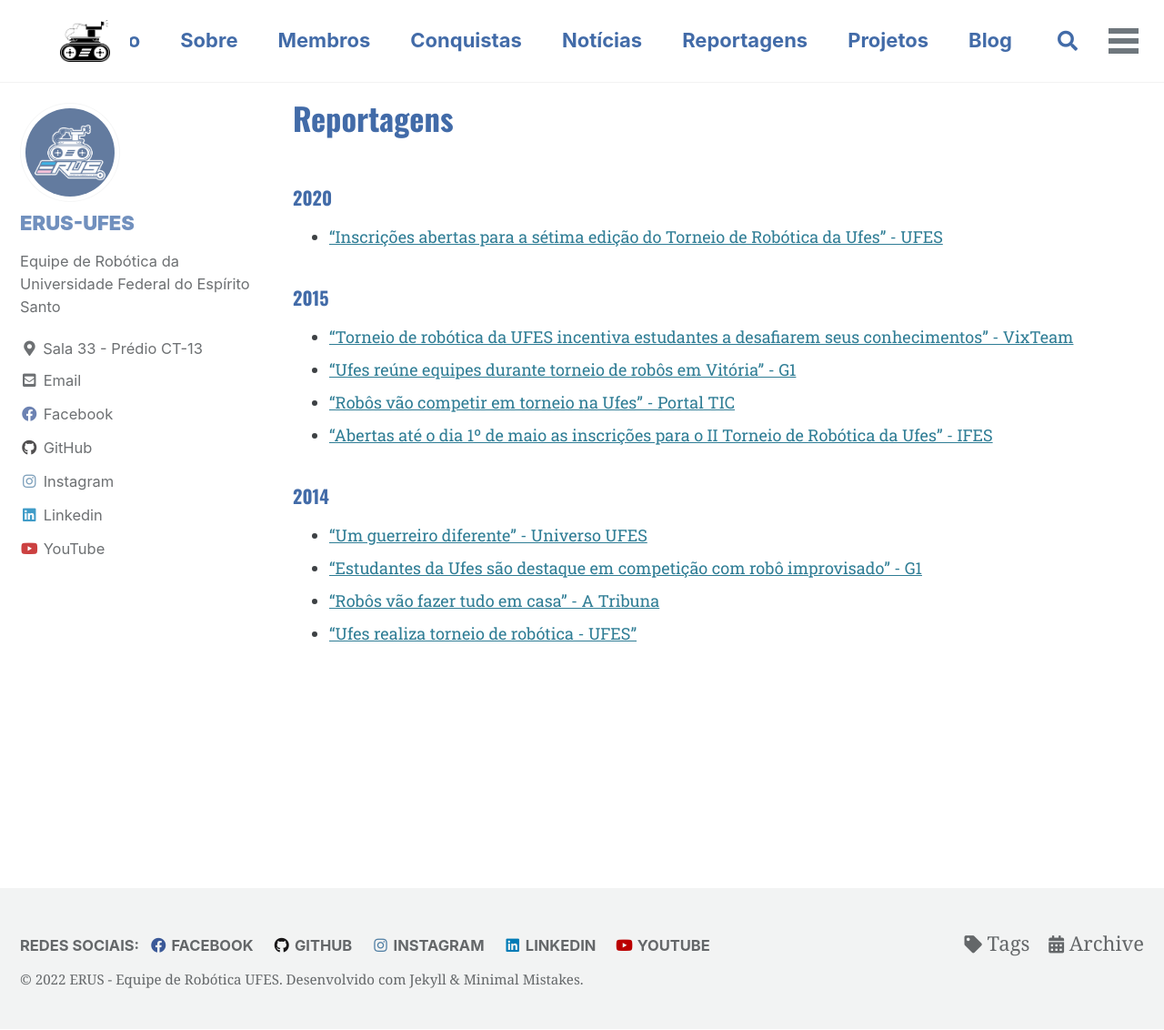
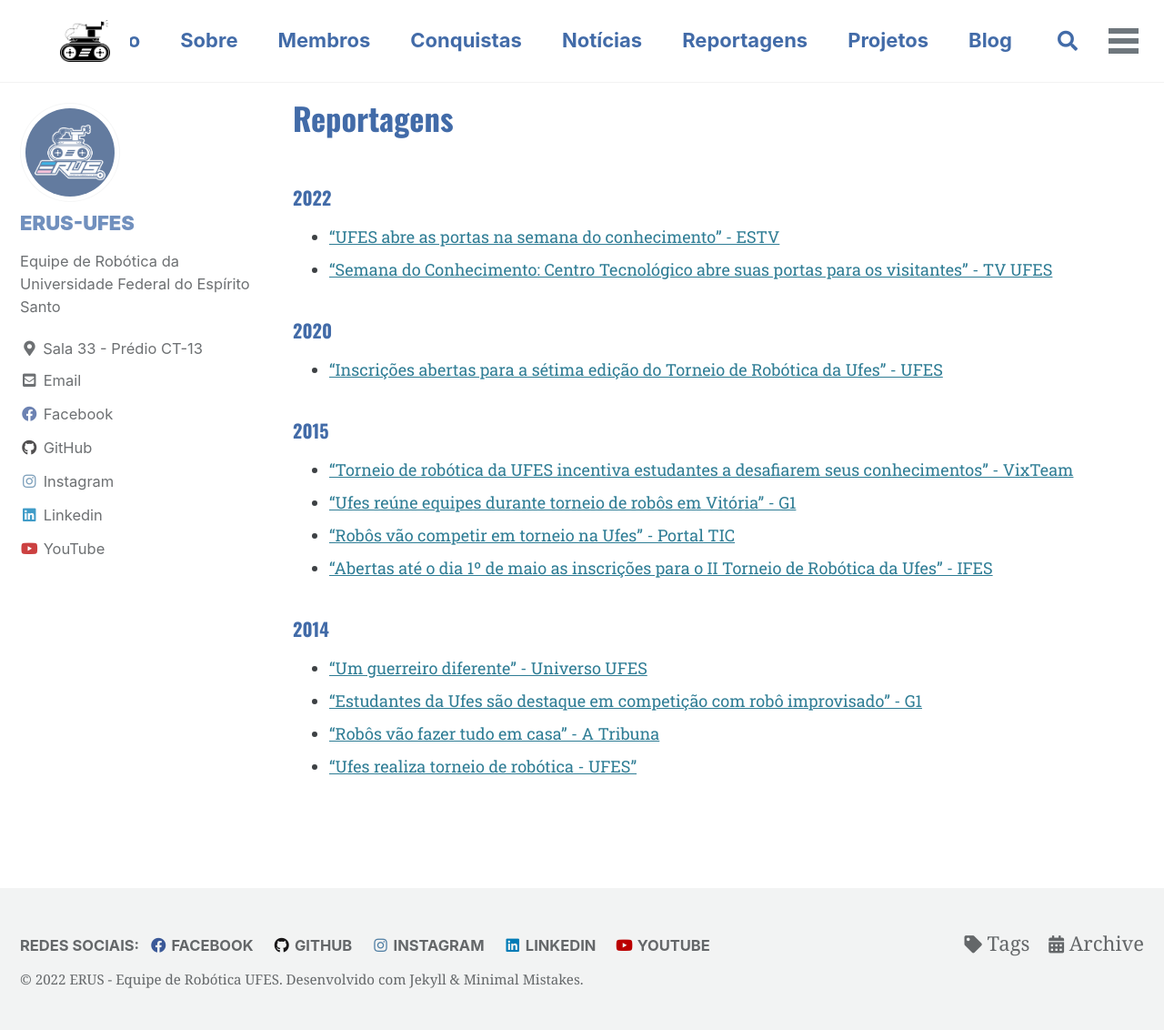
Before and after one commit to erufes/site, a Jekyll site: the page built from _pages/reportagens.md, in a window 1280 px wide and 1132 px high. Shown: the whole window at 91% size. Built offline with Jekyll 4.4.1, drawn with Linux system fonts in a browser that asks for light colours; cached includes are drawn as plain includes.

Commit message:
Adição de mais reportagens

```diff
--- a/_pages/reportagens.md
+++ b/_pages/reportagens.md
@@ -5,6 +5,11 @@ title: "Reportagens"
 classes: wide
 author_profile: true
 ---
+
+### 2022
+
+- ["UFES abre as portas na semana do conhecimento" - ESTV](https://globoplay.globo.com/v/11150709/)
+- ["Semana do Conhecimento: Centro Tecnológico abre suas portas para os visitantes" - TV UFES](https://youtu.be/mRn8fR0vkA8)
 
 ### 2020
 
```
